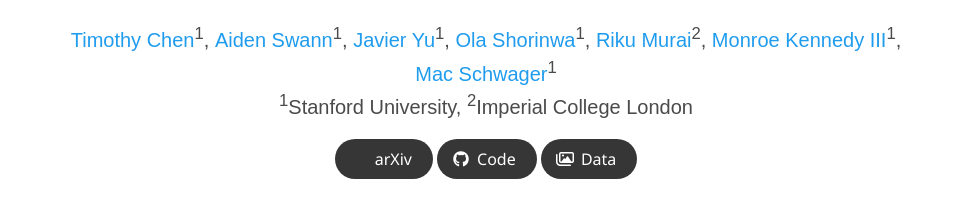
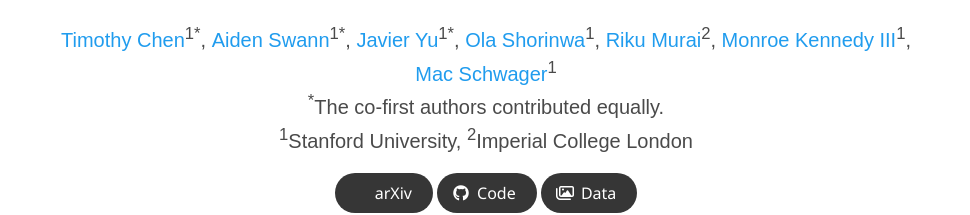
Before and after one commit to chengine/safer-splat, a plain HTML site: page index.html in a window 1280 px wide. Shown: the part 265-480 px from the top of the page, without its empty margins (154-1124 px from the left). Drawn offline with nearby package versions, Linux system fonts and the light colour scheme; some icons are missing; a web font is replaced by a local one.

Commit message:
Updating the website

```diff
--- a/index.html
+++ b/index.html
@@ -70,11 +70,11 @@
             SAFER-Splat: Safety with Control Barrier Functions in Online Gaussian Splatting Maps </h1>
           <div class="is-size-5 publication-authors">
             <span class="author-block">
-              <a href="https://msl.stanford.edu/people/timchen">Timothy Chen</a><sup>1</sup>,</span>
+              <a href="https://msl.stanford.edu/people/timchen">Timothy Chen</a><sup>1*</sup>,</span>
             <span class="author-block">
-              <a href="https://arm.stanford.edu/people/aiden-swann">Aiden Swann</a><sup>1</sup>,</span>
+              <a href="https://arm.stanford.edu/people/aiden-swann">Aiden Swann</a><sup>1*</sup>,</span>
             <span class="author-block">
-                <a href="https://msl.stanford.edu/people/javieryu">Javier Yu</a><sup>1</sup>,</span>
+                <a href="https://msl.stanford.edu/people/javieryu">Javier Yu</a><sup>1*</sup>,</span>
             <span class="author-block">
               <a>Ola Shorinwa</a><sup>1</sup>,</span>
             <span class="author-block">
@@ -87,6 +87,8 @@
           </div>
 
           <div class="is-size-5 publication-authors">
+            <span class="author-block"><sup>*</sup>The co-first authors contributed equally.</span>
+            <br/>
             <span class="author-block"><sup>1</sup>Stanford University,</span>
             <span class="author-block"><sup>2</sup>Imperial College London</span>
           </div>
```
